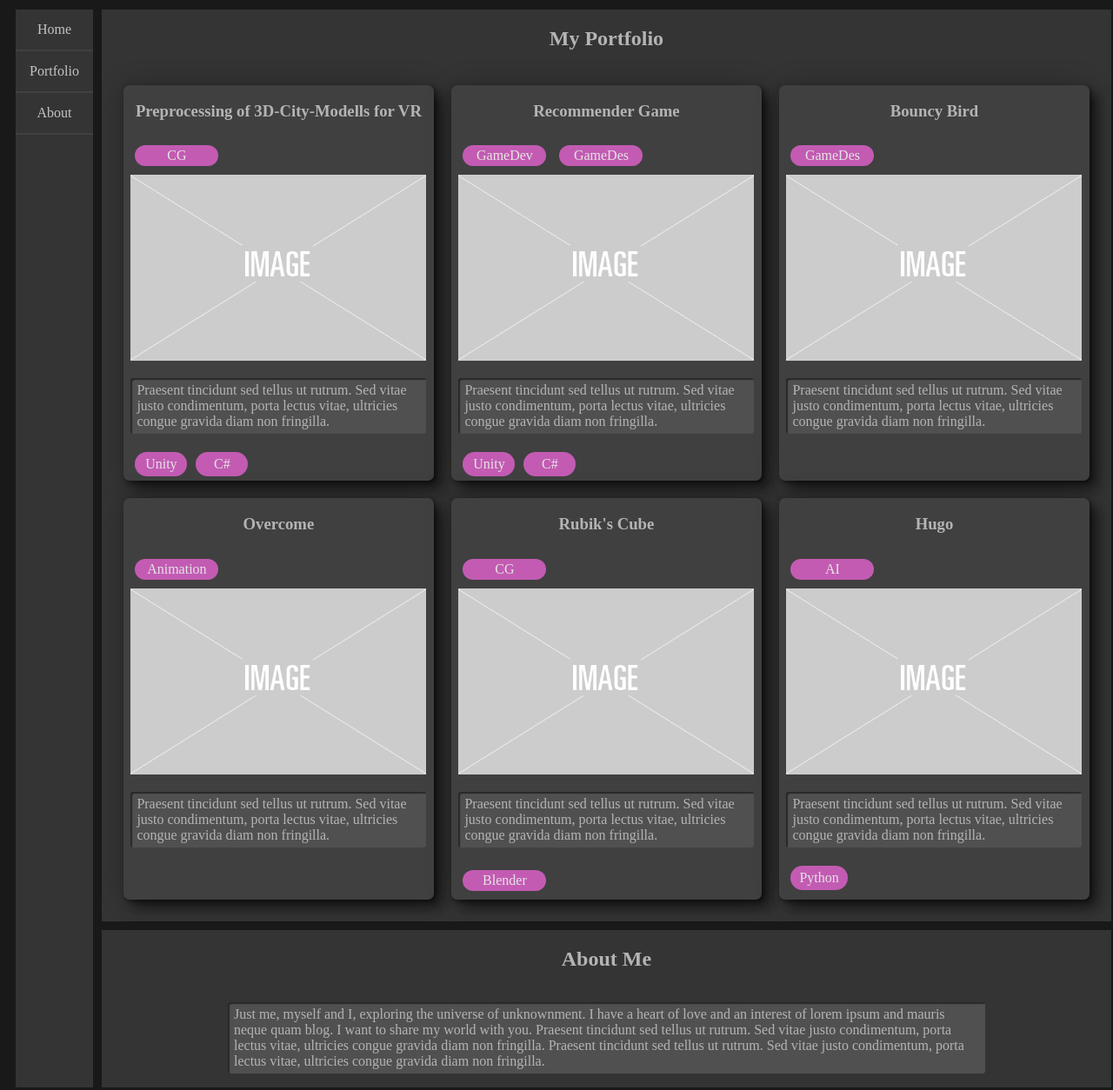
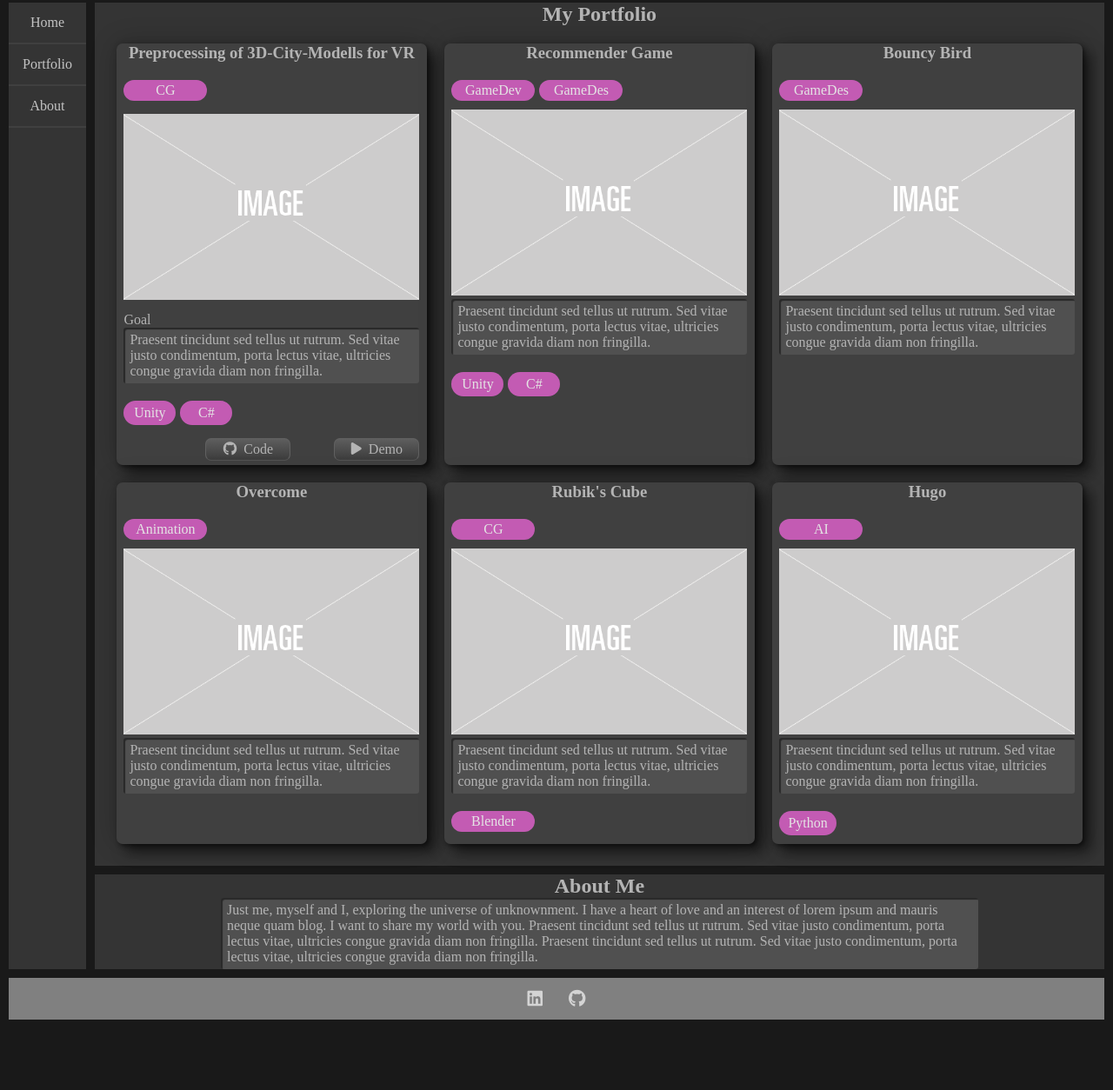
Before and after one commit to iarava/PortfolioPage, a plain HTML site: page index.html in a window 1280 px wide. Shown: the part 807-2061 px from the top of the page at 87% size. After the commit the page ends 1980 px from the top, so only its background shows below. Drawn offline with Linux system fonts and the light colour scheme.

Commit message:
add style for buttons

```diff
--- a/index.html
+++ b/index.html
@@ -36,8 +36,8 @@
             </div>
         </div>
         <div id="linksPages">
-            <div><a href="#portfolio"><i class="fas fa-images fa-5x"></i><p>Portfolio</p></a></div>
-            <div><a href="#about"><i class="fas fa-user-alt fa-5x"></i><p>About Me</p></a></div>
+            <div><a href="#portfolio"><i class="fas fa-images fa-5x"></i><br>Portfolio</a></div>
+            <div><a href="#about"><i class="fas fa-user-alt fa-5x"></i><br>About Me</a></div>
         </div>
     </header>
 
@@ -47,21 +47,30 @@
             <h2>My Portfolio</h2>
         </div>
         <div class="portfolio_1">
-          <div class="description">
+          <div class="portfolio-content">
             <h3>Preprocessing of 3D-City-Modells for VR</h3>
             <div class="label-container">
                 <div class="label-topic">CG</div>
             </div>
-            <img class="img-portfolio" src="images/img-placeholder.png">
-            <p class="textfield">Praesent tincidunt sed tellus ut rutrum. Sed vitae justo condimentum, porta lectus vitae, ultricies congue gravida diam non fringilla.</p>
+            <div class="showcase">
+                <img class="img-portfolio" src="images/img-placeholder.png">
+            </div>
+            <div class="description">
+                <p>Goal</p>
+                <p class="textfield">Praesent tincidunt sed tellus ut rutrum. Sed vitae justo condimentum, porta lectus vitae, ultricies congue gravida diam non fringilla.</p>
+            </div>
             <div class="label-container">
                 <div class="label-skills">Unity</div>
                 <div class="label-skills">C#</div>
             </div>
+            <div class="buttons-container">
+                <a class="button" href="https://www.github.com/iarava" target="_blank"><i class="fab fa-github"></i>Code</a>
+                <a class="button" href="https://www.youtube.com/channel/UCbbRrF0A8w2_EHlCK8R9JpA?view_as=subscriber" target="_blank"><i class="fas fa-play"></i>Demo</a>
+            </div>
           </div>
         </div>
         <div class="portfolio_2">
-          <div class="description">
+          <div class="portfolio-content">
             <h3>Recommender Game</h3>
             <div class="label-container">
                 <div class="label-topic">GameDev</div>
@@ -76,7 +85,7 @@
           </div>
         </div>
         <div class="portfolio_3">
-          <div class="description">
+          <div class="portfolio-content">
             <h3>Bouncy Bird</h3>
             <div class="label-container">
                 <div class="label-topic">GameDes</div>
@@ -86,7 +95,7 @@
           </div>
         </div>
         <div class="portfolio_4">
-          <div class="description">
+          <div class="portfolio-content">
             <h3>Overcome</h3>
             <div class="label-container">
                 <div class="label-topic">Animation</div>
@@ -96,7 +105,7 @@
           </div>
         </div>
         <div class="portfolio_5">
-          <div class="description">
+          <div class="portfolio-content">
             <h3>Rubik's Cube</h3>
             <div class="label-container">
                 <div class="label-topic">CG</div>
@@ -109,7 +118,7 @@
           </div>
         </div>
         <div class="portfolio_6">
-          <div class="description">
+          <div class="portfolio-content">
             <h3>Hugo</h3>
             <div class="label-container">
                 <div class="label-topic">AI</div>
--- a/layout.css
+++ b/layout.css
@@ -49,9 +49,9 @@ header {
   grid-template-columns: 0.25fr 10fr 0.25fr;
   grid-template-rows: auto;
   grid-template-areas:
-    ". description .";
+    ". portfolio-content .";
 }
-    .description { grid-area: description; }
+    .portfolio-content { grid-area: portfolio-content; }
 
 .about-page {
   display: grid;
--- a/style.css
+++ b/style.css
@@ -1,3 +1,8 @@
+*{
+    margin: 0;
+    padding: 0;
+}
+
 h1, h2, h3, p, a{  color: #B4B4B4; }
 
 h1, h2, h3, .center-text{
@@ -74,8 +79,12 @@ header{
     justify-content: space-between;
 }
 
-header a:hover, header p:hover{
-    color: #D4D4D4;
+header i{
+    margin-bottom: 7px
+}
+
+header a:hover{
+    color: #E4E4E4;
 }
 
 #info{
@@ -115,6 +124,10 @@ header a:hover, header p:hover{
                 -1px -1px 30px rgba(0,0,0,0.2);
 }
 
+.portfolio-content div{
+    margin: 10px 0px 5px 0px
+}
+
 .textfield{
     background-color: #505050;
     border-radius: 3px;
@@ -140,6 +153,37 @@ header a:hover, header p:hover{
     margin: 5px 0px 5px 5px;
     padding: 5px 10px 5px 10px;
     border-radius: 8em;
+}
+
+.buttons-container{
+    display: flex;
+    justify-content: flex-end;
+}
+
+.button{
+    background-color: #5E5E5E;
+    background-image: linear-gradient(#5E5E5E, #3C3C3C);
+    padding: 3px 8px;
+    margin-left: 50px;
+    min-width: 80px;
+    text-align: center;
+    border-radius: 7px;
+    border: 1px solid #606060;
+    border-bottom: 1px solid #535353;
+}
+
+.button:hover{
+    background-image: linear-gradient(#6E6E6E, #4C4C4C);
+}
+
+.button:active{
+    background-image: linear-gradient(#505050, #303030);
+    border: 1px solid #595959;
+    border-bottom: 1px solid #505050;
+}
+
+.button i{
+    margin-right: 8px;
 }
 
 @media only screen and (max-width: 600px){
```
